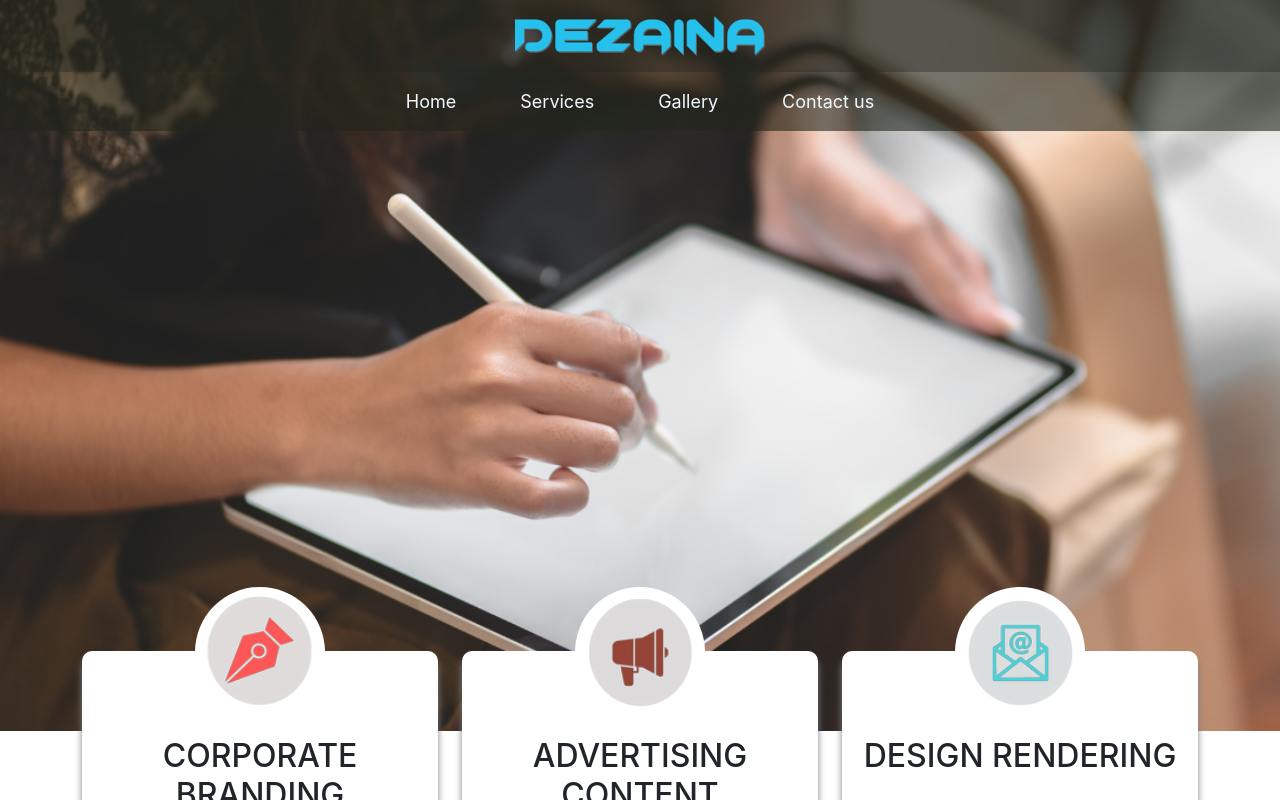
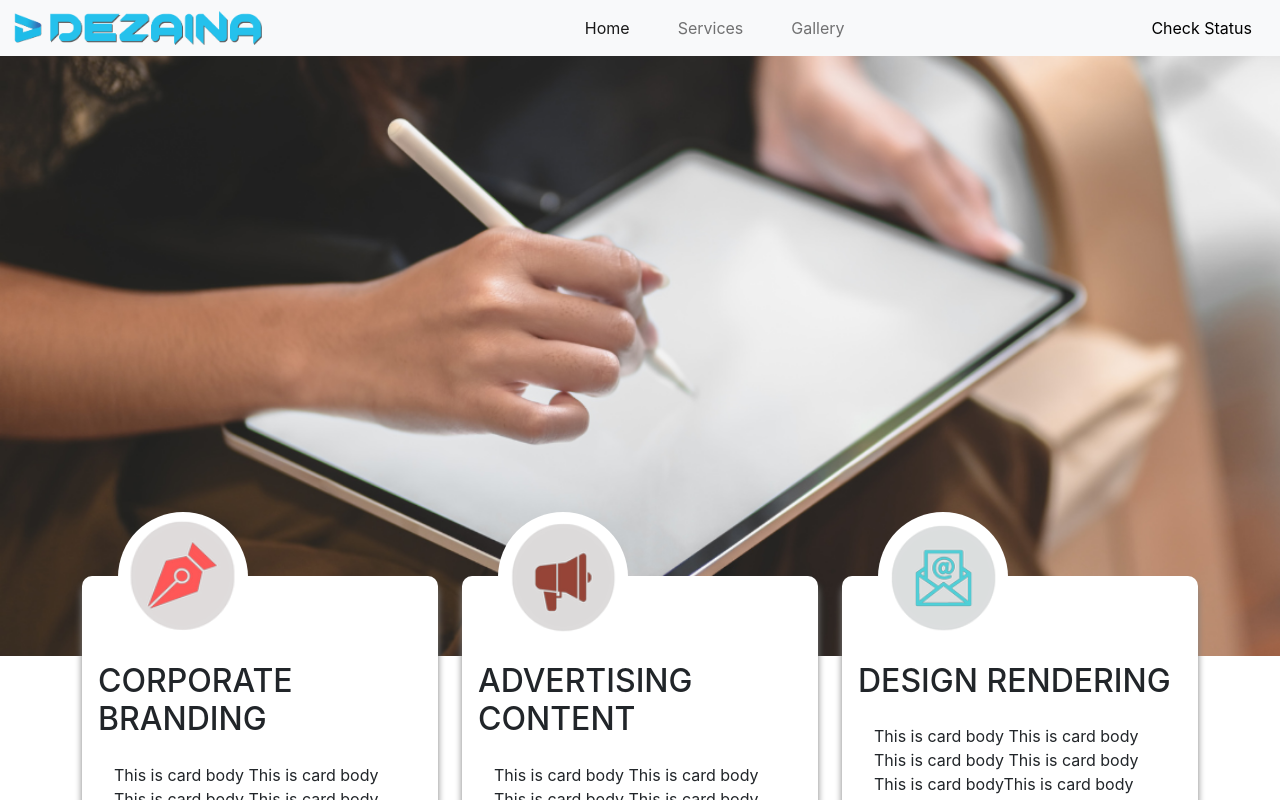
Before and after one commit to Project-Dezaina/Dezainahub.github.io, a React (Create React App) app in the folder userclient/: page / in a window 1280 px wide. Shown: the top 800 px of the page. Built offline with nearby package versions, Linux system fonts and the light colour scheme.

Commit message:
Navbar New Ui Updated

```diff
--- a/userclient/src/App.css
+++ b/userclient/src/App.css
@@ -1,6 +1,6 @@
-.App {
+/* .App {
   text-align: center;
-}
+} */
 
 .App-logo {
   height: 40vmin;
--- a/userclient/src/components/pages/navbar/Navbar.css
+++ b/userclient/src/components/pages/navbar/Navbar.css
@@ -1,37 +1,24 @@
-.NavigationBarMainContainer {
-  display: flex;
+.NavigationBarMainContainer .NavigationBarImage {
   position: relative;
   z-index: 1;
-  flex-direction: column;
-}
-.NavigationBarMainContainer .NavigationBarImage {
-  padding: 1em;
-  background-color: rgba(34, 37, 28, 0.75);
-}
-.NavigationBarMainContainer .navbar-class {
-  background-color: rgba(34, 37, 28, 0.6) !important;
-}
-.NavigationBarMainContainer .navbar-class ul {
-  gap: 3rem;
-}
-.NavigationBarMainContainer .navbar-class ul .nav-item a {
-  color: aliceblue !important;
-  font-size: large;
-}
-.NavigationBarMainContainer .NavigationBarImage {
-  z-index: 1 !important;
 }
 .NavigationBarMainContainer .NavigationBarImage img {
-  width: 20%;
-  height: 100% !important;
-  padding: 0rem 0;
+  width: 250px;
+  height: 100%;
 }
-.NavigationBarMainContainer .navbar {
-  width: 100%;
+.NavigationBarMainContainer .NavigationBarImage li .nav-item {
+  text-align: center;
 }
 
-.navbar-nav {
-  justify-content: center !important;
+.container-fluid {
   width: 100%;
+  display: flex;
+  flex-direction: row;
+}
+.container-fluid .navbar-nav {
   gap: 2rem;
+}
+.container-fluid .nav-item-last a {
+  text-decoration: none;
+  color: black;
 }/*# sourceMappingURL=Navbar.css.map */
--- a/userclient/src/components/pages/navbar/Navbar.jsx
+++ b/userclient/src/components/pages/navbar/Navbar.jsx
@@ -1,16 +1,15 @@
 import React from "react";
 import "./Navbar.css";
-import NavbarImg from "./image/NavLogo.png";
+import NavbarImg from "./image/Logo-Name.png";
 
 const Navbar = () => {
   return (
     <div className="NavigationBarMainContainer">
       <div className="NavigationBarImage">
-        <img src={NavbarImg} alt="" />
-      </div>
         <nav class="navbar navbar-class navbar-expand-lg navbar-light bg-light">
           <div class="container-fluid">
-          {/* <a class="navbar-brand" href="#">Navbar</a> */}
+            <img src={NavbarImg} alt="" />
+            <div>
               <button
                 class="navbar-toggler"
                 type="button"
@@ -24,6 +23,7 @@ const Navbar = () => {
               </button>
               <div class="collapse navbar-collapse mx-auto" id="navbarNav">
                 <ul class="navbar-nav">
+                  <div className="nav-image"></div>
                   <li class="nav-item">
                     <a class="nav-link active" aria-current="page" href="/">
                       Home
@@ -39,15 +39,18 @@ const Navbar = () => {
                       Gallery
                     </a>
                   </li>
-              <li class="nav-item">
-                <a class="nav-link" href="/">
-                  Contact us
-                </a>
-              </li>
                 </ul>
               </div>
             </div>
+              <div className="nav-item-last">
+                    <a class="nav-link" href="/">
+                      Check Status
+                    </a>
+              </div>
+
+          </div>
         </nav>
+      </div>
     </div>
   );
 };
--- a/userclient/src/components/pages/navbar/Navbar.scss
+++ b/userclient/src/components/pages/navbar/Navbar.scss
@@ -1,43 +1,33 @@
 .NavigationBarMainContainer {
-  display: flex;
+    .NavigationBarImage {
+
         position: relative;
+        z-index: 1;
 
-  z-index: 1;
-  .NavigationBarImage {
-    padding: 1em;
-    background-color: rgba(34, 37, 28, 0.75);
+        img {
+            width: 250px;
+            height: 100%;
         }
-  flex-direction: column;
-  .navbar-class {
-    background-color: rgba(34, 37, 28, 0.6) !important;
-    ul {
-      gap: 3rem;
+        li {
             .nav-item {
-        a {
-          color: aliceblue !important;
-          font-size: large;
+                text-align: center;
             }
         }
     }
 }
-  .NavigationBarImage {
-    z-index: 1 !important;
-    img {
-      width: 20%;
-      height: 100% !important;
-      padding: 0rem 0;
+.container-fluid{
+    // border: 1px solid black;
+    width: 100%;
+    display: flex;
+    flex-direction: row;
+    .navbar-nav {
+        gap: 2rem;
+    }
+    .nav-item-last{
+        a{
+            text-decoration: none;
+            color: black;
         }
     }
-  .navbar {
-    width: 100%;
-    // background-color: rgba(34,37,28,0.75);
+
 }
-}
-.navbar-nav {
-  justify-content: center !important;
-  width: 100%;
-  gap: 2rem;
-}
-// nav {
-//     background-color: rgba(34,37,28,0.75);
-// }
```
Also changed, not shown: userclient/src/components/pages/homePage/HomePageComponents/LandingSection/LandingPage.jsx (+0 -7 lines), userclient/src/components/pages/navbar/image/Logo-Name.png (added), 1 other file (tests, documents, lock files or other folders). Lines whose indentation alone changed are shown as unchanged.
